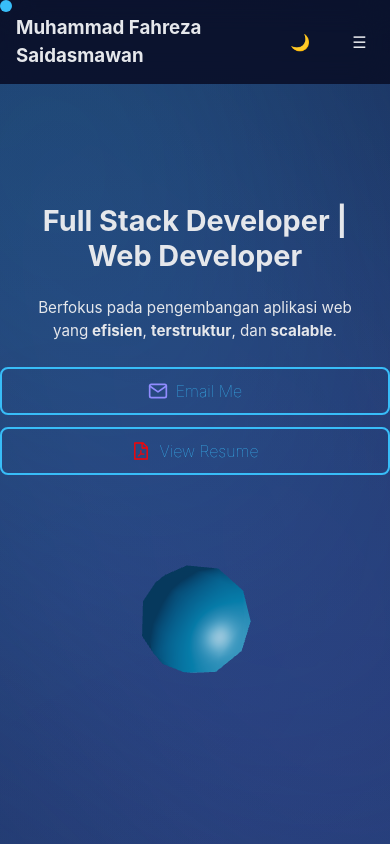
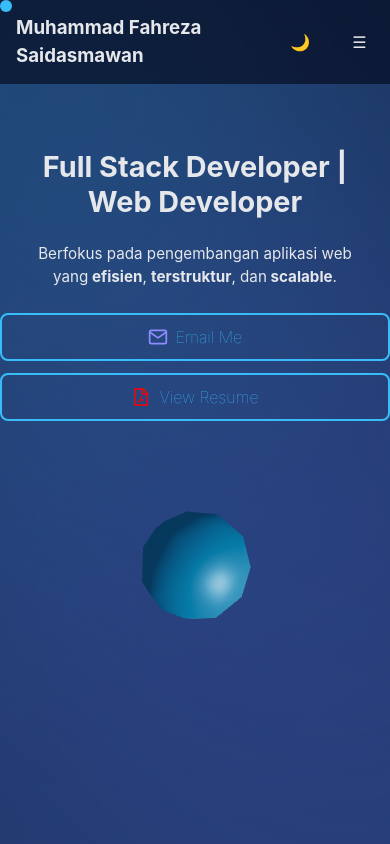
Before and after one commit to r-zaa/portofolio-react, a React (Vite) app: page / in a window 390 px wide. Shown: the top 844 px of the page. Built offline with nearby package versions, Linux system fonts and the light colour scheme.

Commit message:
update portofolio fix vite base & deploy

```diff
--- a/src/App.css
+++ b/src/App.css
@@ -117,6 +117,7 @@ body {
 .container {
   max-width: 1200px;
   margin: auto;
+  margin-top: 100px;
 }
 
 /* TITLES */
@@ -279,8 +280,13 @@ footer {
 
 /* ===== NAVBAR REFINEMENT ===== */
 .nav {
-  position: sticky;
-  top: 0;
+  /* position: sticky; */
+  position: fixed;
+  /* top: 0; */
+  top: 0;           /* di posisi paling atas */
+  left: 0;
+  width: 100%;      /* full width */
+  z-index: 1000;
   display: flex;
   align-items: center;
   justify-content: space-between;
@@ -289,7 +295,7 @@ footer {
   /* ⬅️ lebih lega */
   gap: 32px;
   /* ⬅️ jarak antar blok */
-  position: relative;
+  /* position: relative; */
   /* ⬅️ TAMBAH INI */
 
   backdrop-filter: blur(16px);
@@ -694,6 +700,12 @@ footer {
       font-size: 1.6rem;
       text-align: center;
     }
+    .container {
+      max-width: 1200px;
+      margin: auto;
+      margin-top: 30px;
+    }
+
 
     /* NAV */
     .nav {
--- a/src/components/Navbar.jsx
+++ b/src/components/Navbar.jsx
@@ -3,7 +3,7 @@ export default function Navbar({ dark, setDark }) {
   const [menuOpen, setMenuOpen] = useState(false);
 
   return (
-    <nav className="nav cinematic-nav">
+    <nav className="nav cinematic-nav fixed top-0 left-0 w-full z-50">
       <h3 className="logo gradient-text">Muhammad Fahreza Saidasmawan</h3>
 
       <div className={`nav-links ${menuOpen ? "open" : ""}`}>
```
